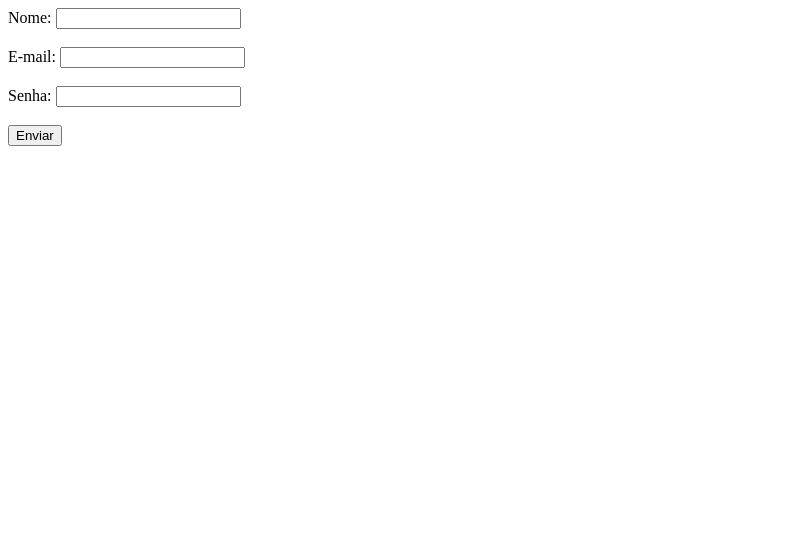
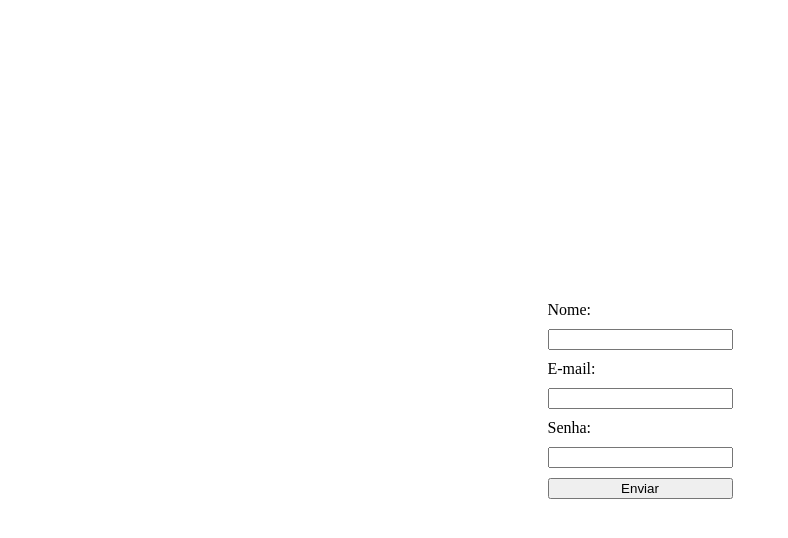
Before and after one commit to LuizCastros/projeto_pessoal, a plain HTML site: page teste_form/index.html in a window 1280 px wide. Shown: the whole page, without its empty margins (0-788 px from the left). Drawn offline with Linux system fonts and the light colour scheme.

Commit message:
corrigindo erros dos projetos

```diff
--- a/teste_form/index.html
+++ b/teste_form/index.html
@@ -2,20 +2,21 @@
 <html lang="PT-BR">
     <head>
         <meta charset="UTF-8">
+        <link rel="stylesheet" href="style.css">
         <title>Formulário Teste</title>
     </head>
     <body>
         <form action="/enviar" method="post">
-        <label for="nome">Nome:</label>
-        <input type="text" id="nome" name="nome"><br><br>
+            <label for="nome">Nome:</label>
+            <input type="text" id="nome" name="nome">
 
-        <label for="email">E-mail:</label>
-        <input type="email" id="email" name="email"><br><br>
+            <label for="email">E-mail:</label>
+            <input type="email" id="email" name="email">
 
-        <label for="senha">Senha:</label>
-        <input type="password" id="senha" name="senha"><br><br>
+            <label for="senha">Senha:</label>
+            <input type="password" id="senha" name="senha">
 
-        <input type="submit" value="Enviar">
+            <input type="submit" value="Enviar">
         </form>
     </body>
 </html>
--- /dev/null
+++ b/teste_form/style.css
@@ -0,0 +1,13 @@
+ body {
+    display: flex;
+    justify-content: center;
+    align-items: center;
+    height: 100vh;
+    margin: 0;
+}
+
+form {
+    display: flex;
+    flex-direction: column;
+    gap: 10px;
+}
```
Also changed, not shown: cafeteria/index.html (+10 -6 lines), cafeteria/style.css (+8 -1 lines), garfield/index.html (+1 -0 lines), sobremim/index.html (+0 -4 lines), sobremim/style.css (+3 -7 lines), sobremim/assets/programacao.jpg.
